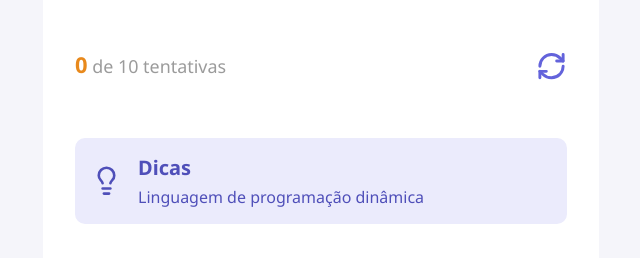
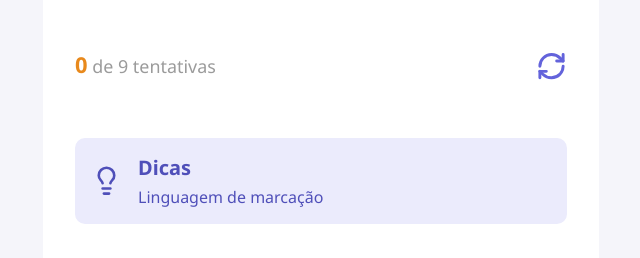
Before and after one commit to ViniciusLegacy/game-guess, a React (Vite) app: page / in a window 1280 px wide. Shown: the part 183-441 px from the top of the page, without its empty margins (319-959 px from the left). Built offline with nearby package versions, Linux system fonts and the light colour scheme.

Commit message:
feat:show word letters case user type right letter

```diff
--- a/src/App.tsx
+++ b/src/App.tsx
@@ -12,10 +12,12 @@ import { Tip } from "./components/Tip"
 import styles from "./app.module.css"
 
 export default function App() {
-  const [attempts, setAttempts] = useState(0)
+  const [score, setScore] = useState(0)
   const [letter, setLetter] = useState("")
   const [lettersUsed, setLettersUsed] = useState<LettersUsedProps[]>([])
   const [challenge, setChallenge] = useState<Challenge | null>(null)
+
+  const ATTEMPTS_MARGIN = 5
 
   function handleRestartGame(){
     alert("Reiniciar o jogo")
@@ -26,8 +28,9 @@ export default function App() {
     const randomWord = WORDS[index]
 
     setChallenge(randomWord)
-    setAttempts(0)
+    setScore(0)
     setLetter("")
+    setLettersUsed([])
   }
 
   function handleConfirm(){
@@ -46,8 +49,12 @@ export default function App() {
       return alert(`Você já tentou a letra ${value}`)
     }
 
-    setLettersUsed((prevState) => [...prevState, { value, correct: false }])
+    const hits = challenge.word.toUpperCase().split("").filter((char) => char === value).length
+    const correct = hits > 0
+    const currentScore = score + hits
 
+    setLettersUsed((prevState) => [...prevState, { value, correct }])
+    setScore(currentScore)
     setLetter("")
   }
 
@@ -62,15 +69,17 @@ export default function App() {
   return (
     <div className={styles.container}>
       <main>
-        <Header current={attempts} max={10} onRestart={handleRestartGame} />
+        <Header current={lettersUsed.length} max={challenge.word.length + ATTEMPTS_MARGIN} onRestart={handleRestartGame} />
 
-        <Tip tip="Linguagem de programação dinâmica" />
+        <Tip tip={challenge.tip} />
 
         <div className={styles.word}>
           {
-            challenge.word.split("").map(() => (
-              <Letters value="" />
-            ))
+            challenge.word.split("").map((letter, index) => {
+              const letterUsed = lettersUsed.find((used) => used.value.toUpperCase() === letter.toUpperCase())
+
+              return <Letters key={index} value={letterUsed?.value} color={letterUsed?.correct ? "correct" : "default"}/>
+            })
           }
         </div>
 
```
